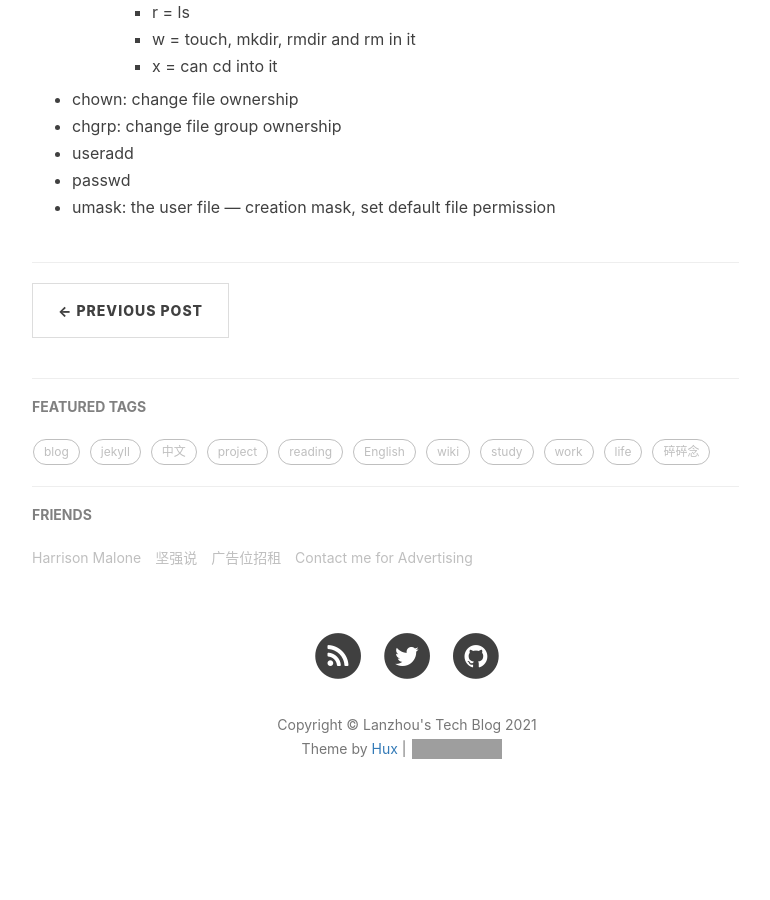
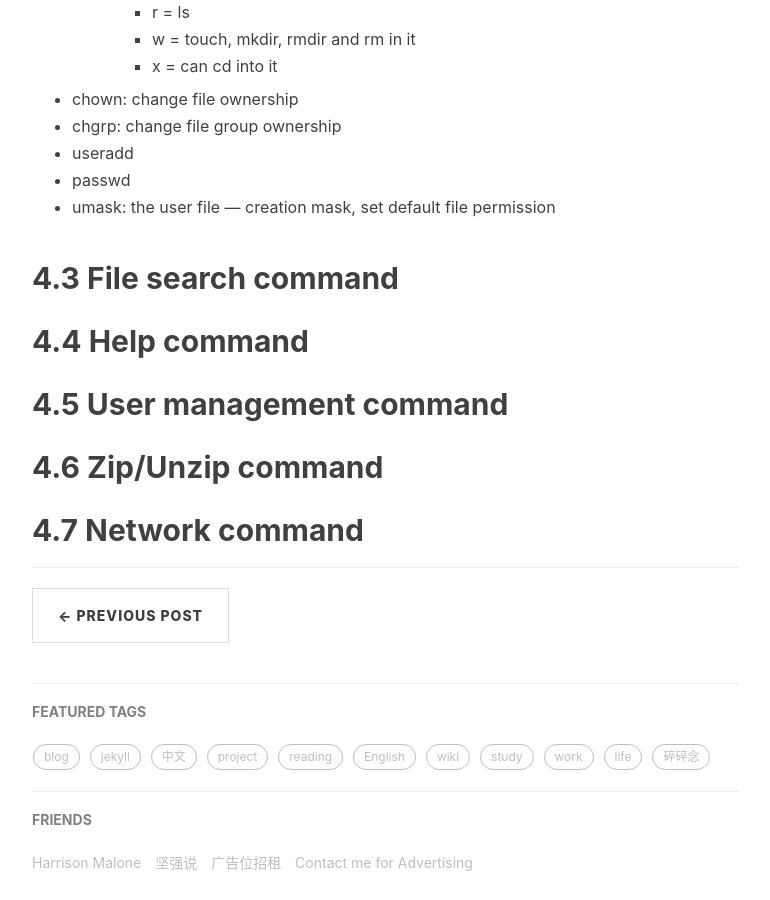
Before and after one commit to Lanzhou-J/Lanzhou-J.github.io, a Jekyll site: the page built from _posts/2021-11-22-DevOps-01-Linux.md, in a window 1280 px wide and 900 px high, scrolled down 7420 px. Shown: the whole window, without its empty margins (233-1003 px from the left). Built offline with Jekyll 4.4.1, drawn with Linux system fonts in a browser that asks for light colours; nearby versions of some CDN libraries; comment, search, counter and statistics services are not loaded; before the commit the page ends 8273 px from its top, so only the background shows below that; grey boxes are pictures that could not be loaded.

Commit message:
add different commands

```diff
--- a/_posts/2021-11-22-DevOps-01-Linux.md
+++ b/_posts/2021-11-22-DevOps-01-Linux.md
@@ -245,3 +245,13 @@ Linux Principles
 - useradd
 - passwd
 - umask: the user file — creation mask, set default file permission
+
+## 4.3 File search command
+
+## 4.4 Help command
+
+## 4.5 User management command
+
+## 4.6 Zip/Unzip command
+
+## 4.7 Network command
```
